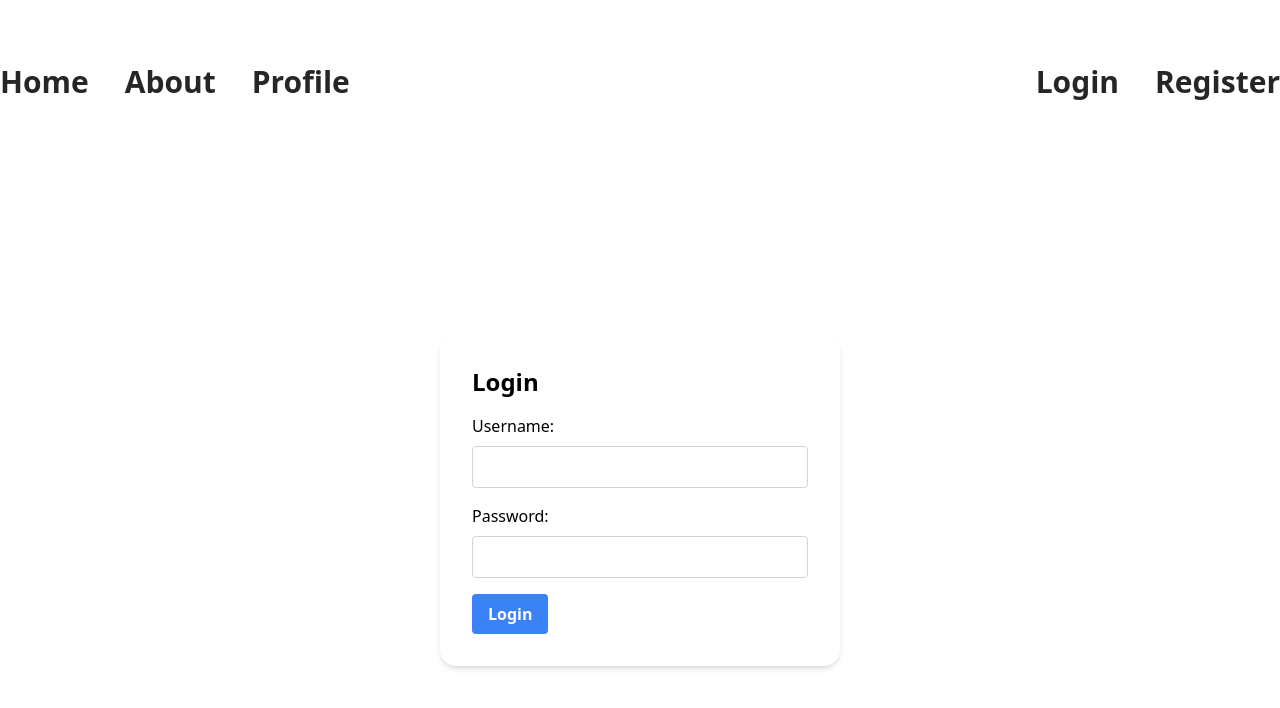
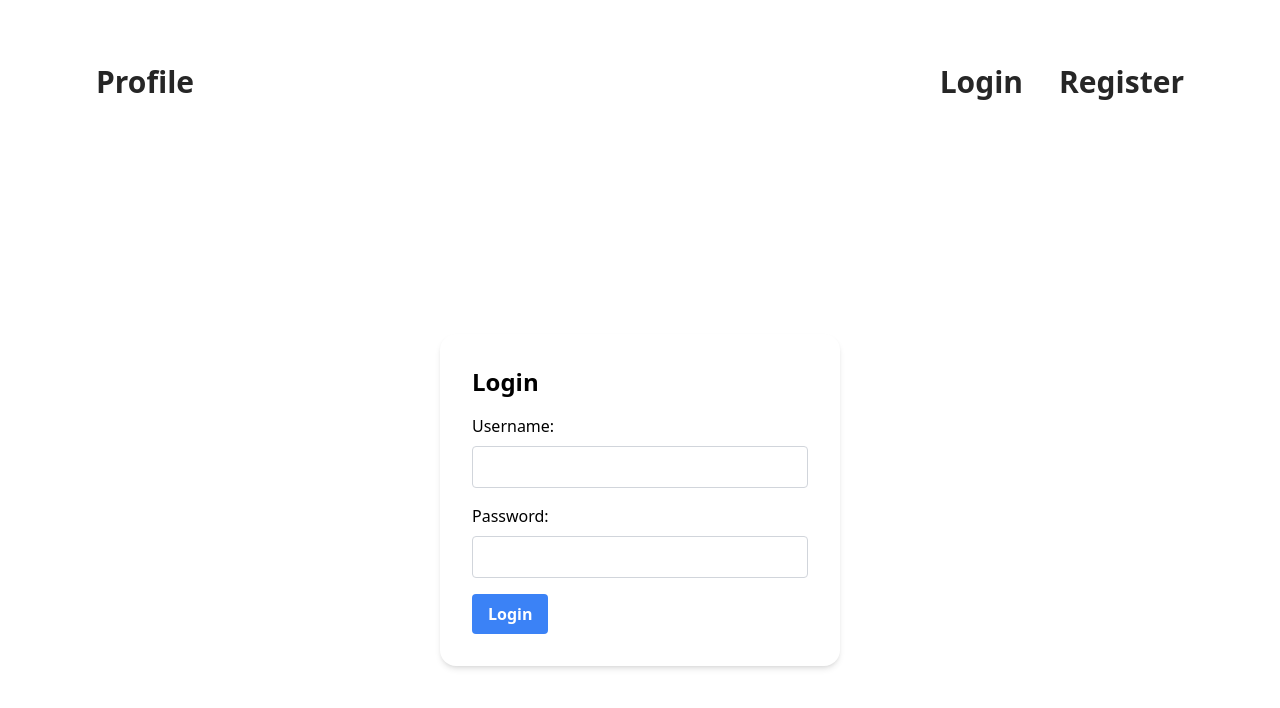
Before and after one commit to Zeroluffs/login-app-vue, a Vue app: page / in a window 1280 px wide. Shown: the top 708 px of the page. Built offline with nearby package versions, Linux system fonts and the light colour scheme.

Commit message:
nav bar spacing

```diff
--- a/src/App.vue
+++ b/src/App.vue
@@ -1,11 +1,9 @@
 <template>
   <div id="app">
     <nav
-      class="flex flex-row justify-between mt-16  max-w-7xl text-neutral-800 text-3xl font-semibold w-[1280px] mx-auto"
+      class="flex flex-row px-24 justify-between mt-16  max-w-7xl text-neutral-800 text-3xl font-semibold w-[1280px] mx-auto"
     >
       <div class="flex flex-row gap-9 ">
-        <router-link to="/">Home</router-link>
-        <router-link to="/about">About</router-link>
         <router-link to="/profile">Profile</router-link>
       </div>
       <div>
```
